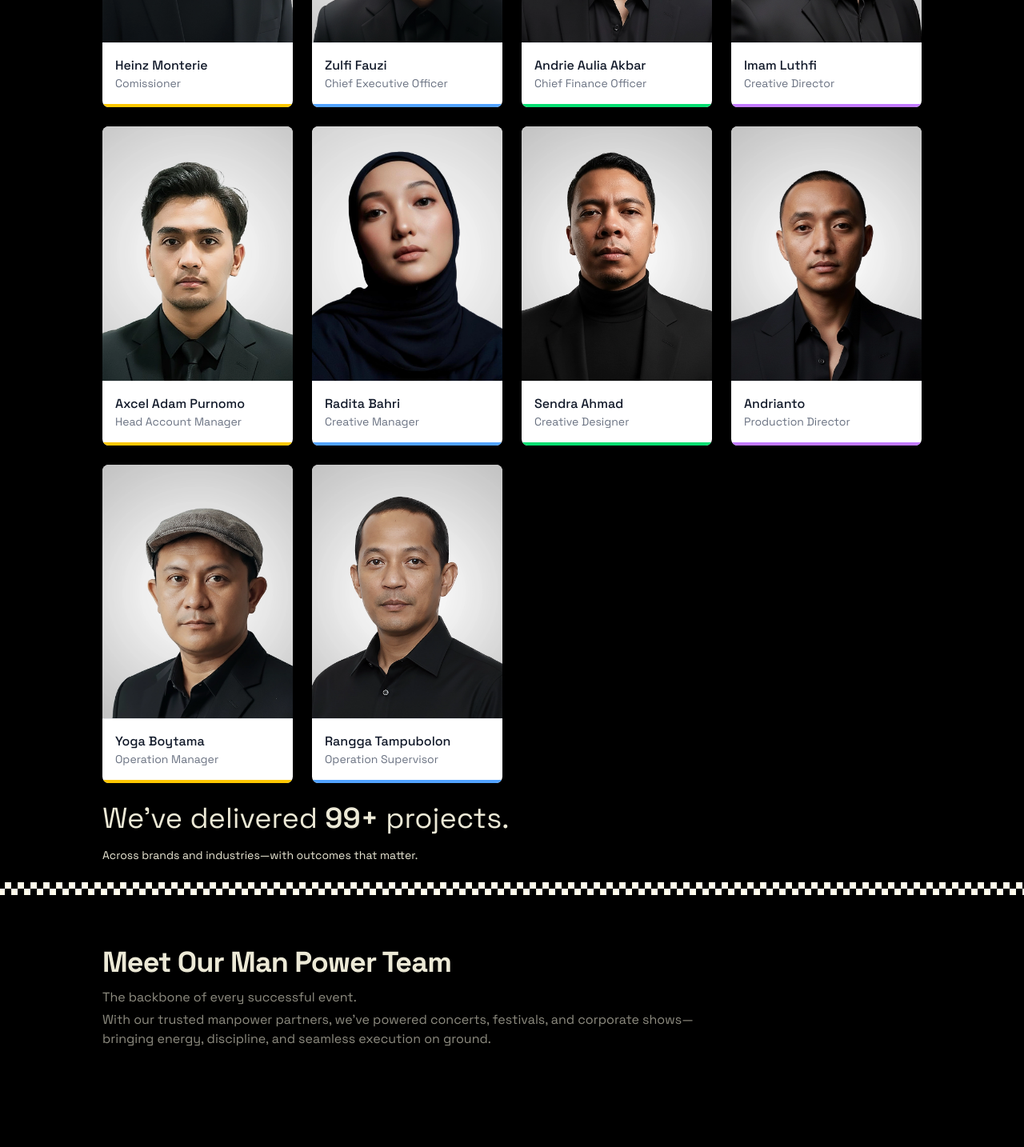
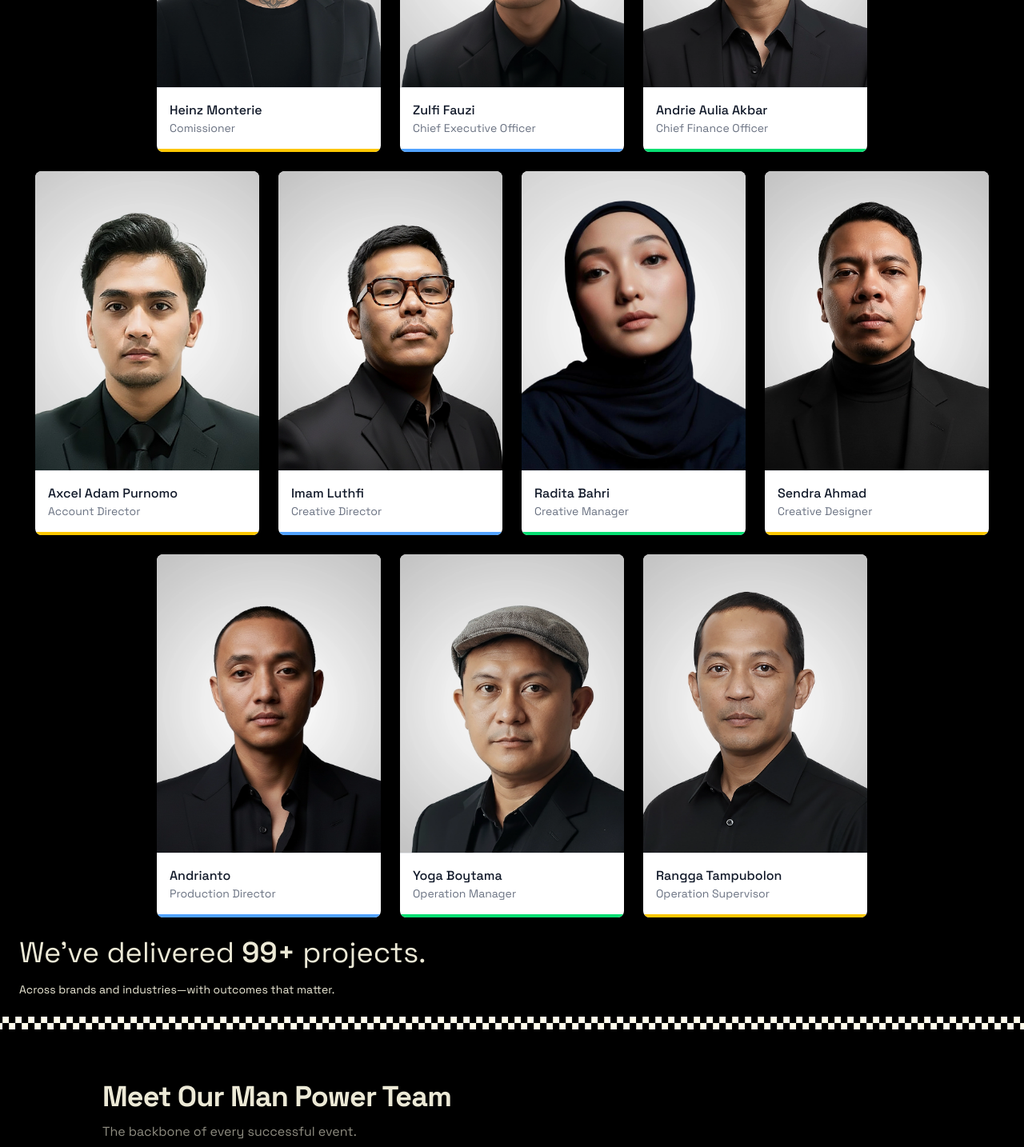
Before and after one commit to balfajr/aifcreative, a React app: page /team in a window 1280 px wide. Shown: the part 600-2034 px from the top of the page at 80% size. Built offline with nearby package versions, Linux system fonts and the light colour scheme.

Commit message:
layout team member

```diff
--- a/src/pages/team.jsx
+++ b/src/pages/team.jsx
@@ -18,16 +18,6 @@ import AjagijigCard from "../components/ajagijigCard";
 import ajLogo from '../assets/ajagijigfamilia/ajagijiglogo.webp';
 
 import { useLocation } from 'react-router-dom';
-
-
-
-
-
-
-
-
-
-
 
 const TeamPage = () => {
   const [selectedMember, setSelectedMember] = useState(null);
@@ -58,13 +48,18 @@ const TeamPage = () => {
   }, []);
 
   const teamMembers = [
+    // Baris 1 - 3 orang
     { name: 'Heinz Monterie', position: 'Comissioner', image: heinzImage, instagram: 'https://instagram.com/heinzzem' },
     { name: 'Zulfi Fauzi', position: 'Chief Executive Officer', image: bejoImage, instagram: 'https://instagram.com/zow_zow' },
     { name: 'Andrie Aulia Akbar', position: 'Chief Finance Officer', image: andrieImage, instagram: 'https://instagram.com/andrieboi' },
+
+    // Baris 2 - 4 orang
+    { name: 'Axcel Adam Purnomo', position: 'Account Director', image: axcelImage, instagram: 'https://instagram.com/aaxcel' },
     { name: 'Imam Luthfi', position: 'Creative Director', image: imamImage, instagram: 'https://instagram.com/mamskii' },
-    { name: 'Axcel Adam Purnomo', position: 'Head Account Manager', image: axcelImage, instagram: 'https://instagram.com/aaxcel' },
     { name: 'Radita Bahri', position: 'Creative Manager', image: raditaImage, instagram: 'https://instagram.com/raditabahri' },
     { name: 'Sendra Ahmad', position: 'Creative Designer', image: sendraImage, instagram: 'https://instagram.com/sendraahmad' },
+
+    // Baris 3 - 3 orang
     { name: 'Andrianto', position: 'Production Director', image: andriantoImage, instagram: 'https://instagram.com/kingdobol' },
     { name: 'Yoga Boytama', position: 'Operation Manager', image: yogaImage, instagram: 'https://instagram.com/ygbytm' },
     { name: 'Rangga Tampubolon', position: 'Operation Supervisor', image: ranggaImage, instagram: 'https://instagram.com/ranggatampubolon' },
@@ -93,7 +88,6 @@ const TeamPage = () => {
     visible: { opacity: 1 },
   };
 
-
   // Counter
   function Counter({ from = 0, to = 1000, duration = 1.6 }) {
     const ref = useRef(null);
@@ -113,8 +107,6 @@ function Counter({ from = 0, to = 1000, duration = 1.6 }) {
 
     return <span ref={ref}>{val.toLocaleString()}+</span>;
   }
-
-
 
   // Animation for the modal itself
   const modalVariants = {
@@ -143,12 +135,11 @@ function Counter({ from = 0, to = 1000, duration = 1.6 }) {
     }
   };
 
-
   return (
     <div>
       <NavBar />
       <div className="bg-black font-space min-h-[100dvh] min-h-dvh py-16 px-4 sm:px-6 lg:px-8 px-safe pb-safe">
-        <div className="max-w-5xl mx-auto">
+        <div className="max-w-7xl mx-auto">
           <motion.div
              initial={{ opacity: 0, y: -20 }}
              animate={{ opacity: 1, y: 0 }}
@@ -164,16 +155,17 @@ function Counter({ from = 0, to = 1000, duration = 1.6 }) {
             </p>
           </motion.div>
 
+          {/* Row 1: 3 cards */}
           <motion.div
-            className="grid grid-cols-1 sm:grid-cols-2 lg:grid-cols-4 gap-6"
+            className="flex flex-wrap justify-center gap-6 mb-6"
             variants={gridContainerVariants}
             initial="hidden"
             animate="show"
           >
-            {teamMembers.map((member, index) => (
+            {teamMembers.slice(0, 3).map((member, index) => (
               <motion.div
               key={member.name}
-              className="bg-white rounded-lg overflow-hidden shadow-sm cursor-pointer"
+              className="bg-white rounded-lg overflow-hidden shadow-sm cursor-pointer w-full sm:w-[calc(50%-12px)] lg:w-[280px]"
               onClick={() => setSelectedMember(member)}
               variants={cardVariants}
               whileHover={{
@@ -204,17 +196,114 @@ function Counter({ from = 0, to = 1000, duration = 1.6 }) {
                   <p className="text-sm text-gray-500">{member.position}</p>
                 </div>
                 <div className={`h-1 ${
-                  index % 4 === 0 ? 'bg-yellow-400' :
-                  index % 4 === 1 ? 'bg-blue-400' :
-                  index % 4 === 2 ? 'bg-green-400' :
-                  'bg-purple-400'
+                  index % 3 === 0 ? 'bg-yellow-400' :
+                  index % 3 === 1 ? 'bg-blue-400' :
+                  'bg-green-400'
+                }`}></div>
+              </motion.div>
+            ))}
+          </motion.div>
+
+          {/* Row 2: 4 cards */}
+          <motion.div
+            className="flex flex-wrap justify-center gap-6 mb-6"
+            variants={gridContainerVariants}
+            initial="hidden"
+            animate="show"
+          >
+            {teamMembers.slice(3, 7).map((member, index) => (
+              <motion.div
+              key={member.name}
+              className="bg-white rounded-lg overflow-hidden shadow-sm cursor-pointer w-full sm:w-[calc(50%-12px)] lg:w-[280px]"
+              onClick={() => setSelectedMember(member)}
+              variants={cardVariants}
+              whileHover={{
+                borderRadius: "16px",
+                scale: 1.05,
+                boxShadow: "0px 10px 20px rgba(0, 0, 0, 0.15)",
+              }}
+              transition={{ duration: 0.3, ease: "easeInOut" }}
+            >
+
+                <div className="w-full overflow-hidden">
+                  <img
+                    src={member.image}
+                    alt={member.name}
+                    loading="lazy"
+                    decoding="async"
+                    className="
+                      block w-full h-auto
+                      aspect-square object-contain
+                      sm:aspect-[4/5] sm:object-cover
+                      lg:aspect-[3/4]
+                      bg-black/5
+                    "
+                  />
+              </div>
+                <div className="p-4 border-t border-gray-200">
+                  <h3 className="font-medium text-gray-900">{member.name}</h3>
+                  <p className="text-sm text-gray-500">{member.position}</p>
+                </div>
+                <div className={`h-1 ${
+                  (index + 3) % 3 === 0 ? 'bg-yellow-400' :
+                  (index + 3) % 3 === 1 ? 'bg-blue-400' :
+                  'bg-green-400'
+                }`}></div>
+              </motion.div>
+            ))}
+          </motion.div>
+
+          {/* Row 3: 3 cards */}
+          <motion.div
+            className="flex flex-wrap justify-center gap-6"
+            variants={gridContainerVariants}
+            initial="hidden"
+            animate="show"
+          >
+            {teamMembers.slice(7, 10).map((member, index) => (
+              <motion.div
+              key={member.name}
+              className="bg-white rounded-lg overflow-hidden shadow-sm cursor-pointer w-full sm:w-[calc(50%-12px)] lg:w-[280px]"
+              onClick={() => setSelectedMember(member)}
+              variants={cardVariants}
+              whileHover={{
+                borderRadius: "16px",
+                scale: 1.05,
+                boxShadow: "0px 10px 20px rgba(0, 0, 0, 0.15)",
+              }}
+              transition={{ duration: 0.3, ease: "easeInOut" }}
+            >
+
+                <div className="w-full overflow-hidden">
+                  <img
+                    src={member.image}
+                    alt={member.name}
+                    loading="lazy"
+                    decoding="async"
+                    className="
+                      block w-full h-auto
+                      aspect-square object-contain
+                      sm:aspect-[4/5] sm:object-cover
+                      lg:aspect-[3/4]
+                      bg-black/5
+                    "
+                  />
+              </div>
+                <div className="p-4 border-t border-gray-200">
+                  <h3 className="font-medium text-gray-900">{member.name}</h3>
+                  <p className="text-sm text-gray-500">{member.position}</p>
+                </div>
+                <div className={`h-1 ${
+                  (index + 7) % 3 === 0 ? 'bg-yellow-400' :
+                  (index + 7) % 3 === 1 ? 'bg-blue-400' :
+                  'bg-green-400'
                 }`}></div>
               </motion.div>
             ))}
           </motion.div>
         <div>
           <p className="mt-6 text-4xl text-left text-cream">
-  We’ve delivered <span className="font-semibold text-cream"><Counter to={99} /></span> projects.
+  We've delivered <span className="font-semibold text-cream"><Counter to={99} /></span> projects.
           </p>
           <p className='text-left mt-4 text-cream text-sm'>
             Across brands and industries—with outcomes that matter.
@@ -238,7 +327,7 @@ className="relative font-space overflow-hidden bg-black mx-auto  text-cream px-4
     The backbone of every successful event.
   </p>
   <p className="mt-1 text-cream/60 max-w-3xl">
-    With our trusted manpower partners, we’ve powered concerts, festivals, and corporate shows—
+    With our trusted manpower partners, we've powered concerts, festivals, and corporate shows—
     bringing energy, discipline, and seamless execution on ground.
   </p>
   <div className="m-20 h-[70px] sm:h-[380px] md:h-[420px]">
@@ -294,18 +383,13 @@ className="relative font-space overflow-hidden bg-black mx-auto  text-cream px-4
       <AiFillInstagram size={24} />
     </div>
 
-
     {/* subtle divider */}
     <span className="pointer-events-none absolute inset-x-0 bottom-0 h-px bg-gradient-to-r from-transparent via-white/10 to-transparent" />
   </a>
 </div>
 
-
-
   </div>
 </section>
-
-
 
       <Footer />
 
```
Lines whose indentation alone changed are shown as unchanged.
